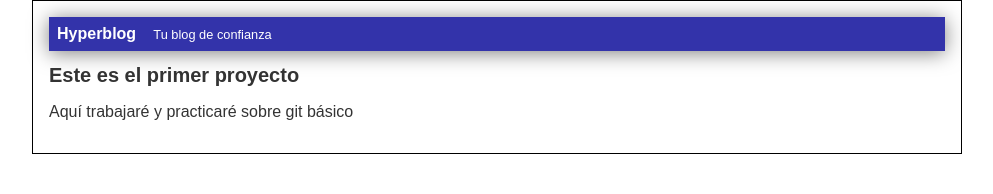
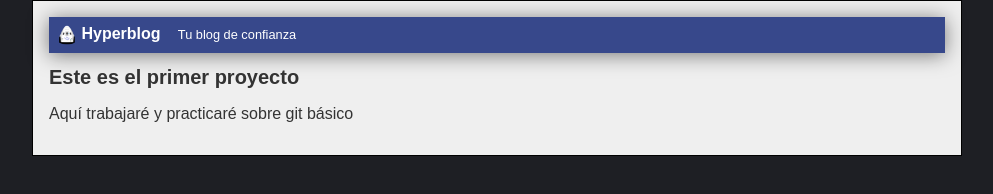
Before and after one commit to TommyEu/HyperBlog, a plain HTML site: page index.html in a window 1280 px wide. Shown: the whole page, without its empty margins (143-1136 px from the left). Drawn offline with Linux system fonts and the light colour scheme.

Commit message:
logo posicionado. Mejores colores: fondo container

```diff
--- a/index.html
+++ b/index.html
@@ -6,6 +6,7 @@
     <body>
         <div id="container">
             <div id="cabecera">
+                <img id="logo" src="img/dragon.webp" alt="">
                 Hyperblog <span id="tagline">Tu blog de confianza
 
                 </span>
--- a/styles.css
+++ b/styles.css
@@ -1,4 +1,5 @@
 body {
+    background: #1e1f24;
     text-align: center;
     color: #333;
     font-family: "Arial";
@@ -8,6 +9,7 @@ body {
 }
 
 #container {
+    background: #efefef;
     width: 70%;
     padding: 1em;
     text-align: left;
@@ -20,7 +22,7 @@ body {
 }
 
 #cabecera {
-    background: #33A;
+    background: #37488b;
     box-shadow: 0px 2px 20px 0px rgba(0, 0, 0, 0.5);
     color: white;
     font-weight: bold;
@@ -31,6 +33,11 @@ body {
 
 }
 
+#cabecera #logo {
+    width: 20px;
+    vertical-align: middle;
+}
+
 #cabecera #tagline {
     padding: 0 0 0 1em;
     font-weight: normal;
```
